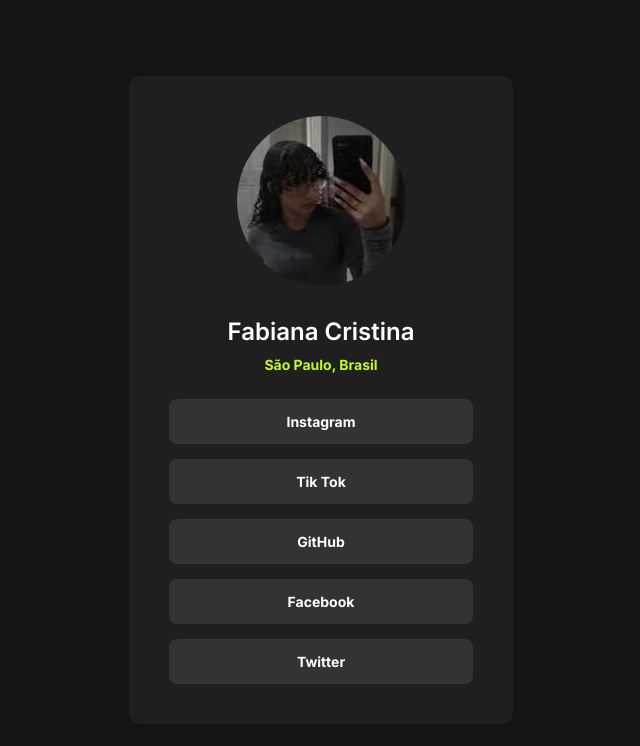
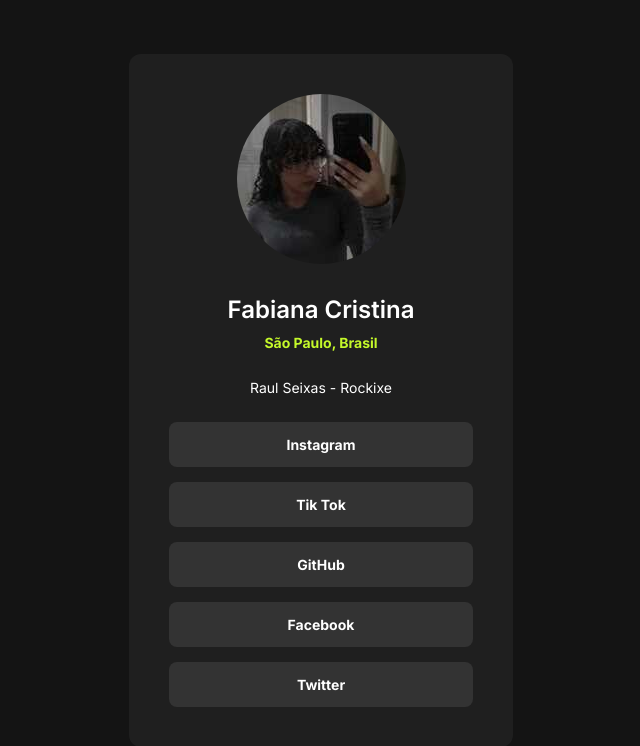
Before and after one commit to ivvfabi/link-tree, a plain HTML site: page index.html in a window 1280 px wide. Shown: the whole page, without its empty margins (319-959 px from the left). Drawn offline with Linux system fonts and the light colour scheme.

Commit message:
finalizando

```diff
--- a/index.html
+++ b/index.html
@@ -15,7 +15,7 @@
          <h1>Fabiana Cristina</h1>
          <strong>São Paulo, Brasil</strong>
 
-         <p></p>
+         <p>Raul Seixas - Rockixe</p>
 
          <a href="https://www.instagram.com/iluv.bia.yk/" target="_blank" >Instagram</a>
          <a href="https://www.tiktok.com/@leyd_meid?_t=ZM-8unirVYc9N0&_r=1" target="_blank">Tik Tok</a>
```
